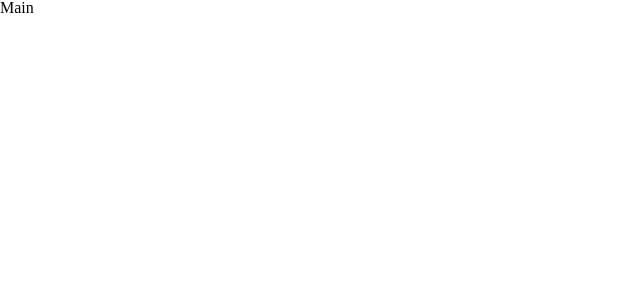
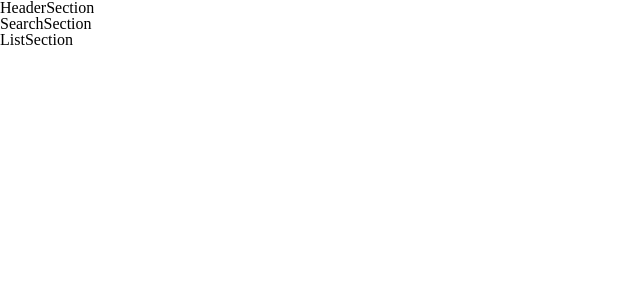
Before and after one commit to THE-SOPT-WEB/leeJooHaem, a React (Create React App) app in the folder week4/: page / in a window 1280 px wide. Shown: the top 300 px of the page, without its empty margins (0-640 px from the left). Built offline with nearby package versions, Linux system fonts and the light colour scheme.

Commit message:
[feat] design a section structure

```diff
--- a/week4/public/index.html
+++ b/week4/public/index.html
@@ -30,7 +30,7 @@
       href="" />
     -->
 
-      <title>킹안받는 진짜 월드컵</title>
+      <title>미성동 맥주집 함가보자</title>
   </head>
   <body>
     <noscript>You need to enable JavaScript to run this app.</noscript>
--- /dev/null
+++ b/week4/src/components/HeaderSection/index.tsx
@@ -0,0 +1,3 @@
+export default function HeaderSection() {
+  return <div>HeaderSection</div>;
+}
--- /dev/null
+++ b/week4/src/components/ListSection/index.tsx
@@ -0,0 +1,3 @@
+export default function ListSection() {
+  return <div>ListSection</div>;
+}
--- /dev/null
+++ b/week4/src/components/SearchSection/index.tsx
@@ -0,0 +1,3 @@
+export default function SearchSection() {
+  return <div>SearchSection</div>;
+}
--- a/week4/src/components/common/Router.tsx
+++ b/week4/src/components/common/Router.tsx
@@ -7,6 +7,7 @@ export default function Router() {
     <BrowserRouter>
       <Routes>
         <Route path="/" element={<Main />} />
+        <Route path="/*" element={<Error404 />} />
       </Routes>
     </BrowserRouter>
   );
--- a/week4/src/pages/Main.tsx
+++ b/week4/src/pages/Main.tsx
@@ -1,3 +1,16 @@
+import HeaderSection from "components/HeaderSection";
+import ListSection from "components/ListSection";
+import SearchSection from "components/SearchSection";
+import styled from "styled-components";
+
 export default function Main() {
-  return <div>Main</div>;
+  return (
+    <StMainContainer>
+      <HeaderSection />
+      <SearchSection />
+      <ListSection />
+    </StMainContainer>
+  );
 }
+
+const StMainContainer = styled.main``;
```
